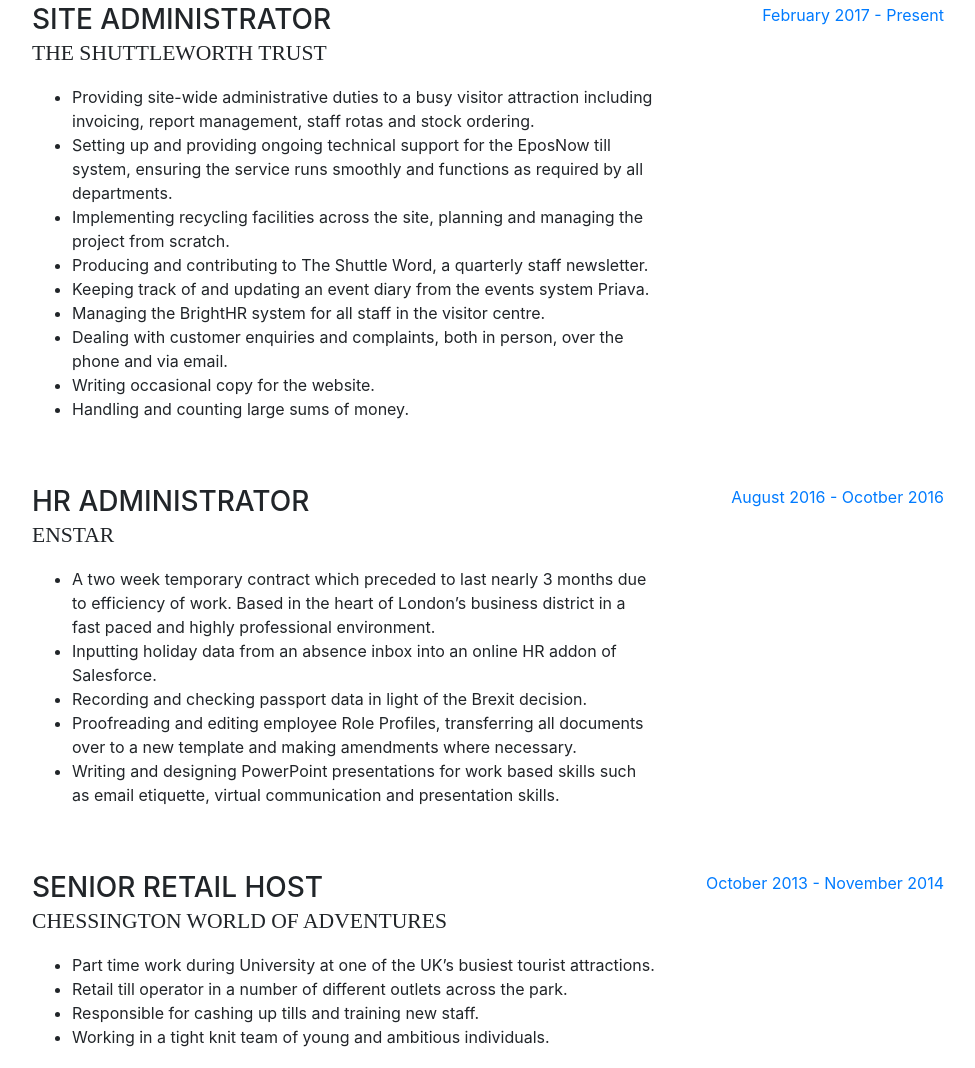
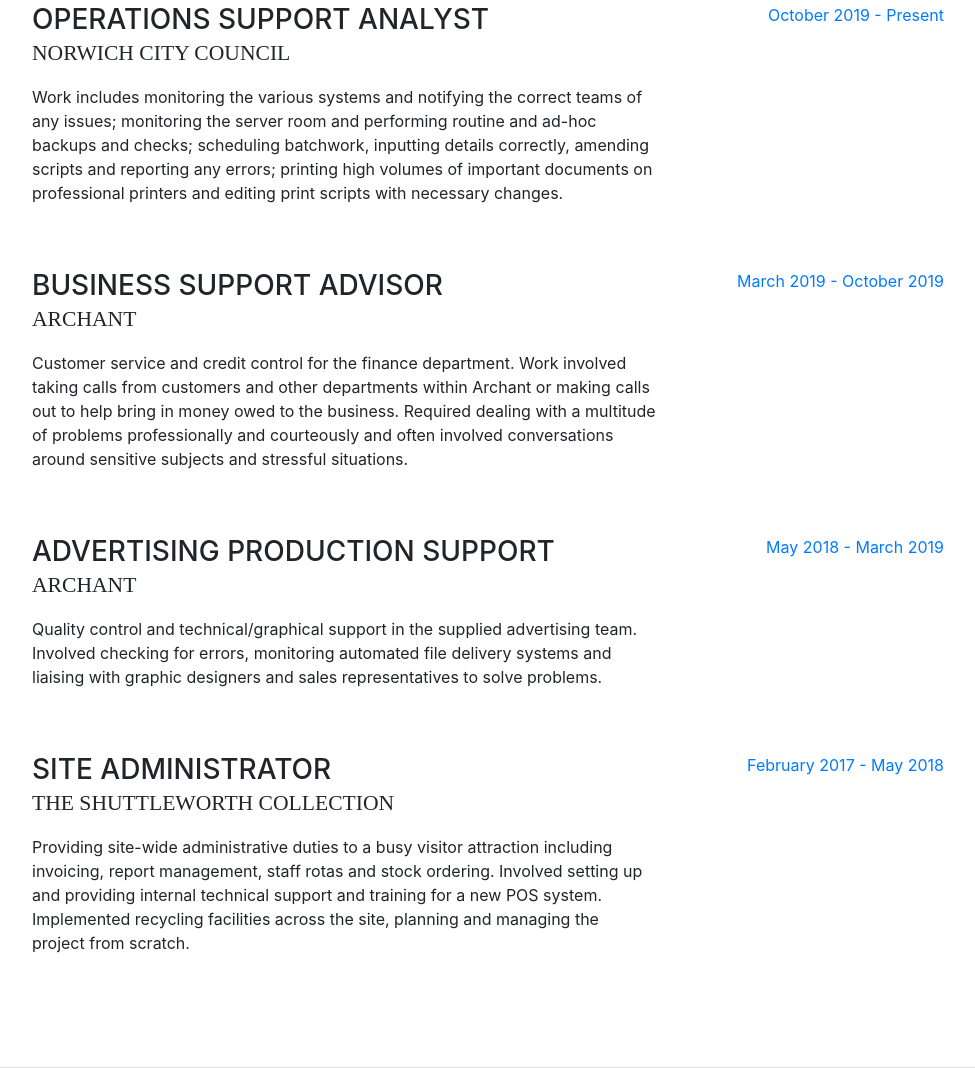
Before and after one commit to didalright/cv, a website with bundled scripts: page index.html in a window 1280 px wide. Shown: the part 931-1999 px from the top of the page, without its empty margins (288-1263 px from the left). Built offline with nearby package versions, Linux system fonts and the light colour scheme; a web font is replaced by a local one.

Commit message:
updating

```diff
--- a/index.html
+++ b/index.html
@@ -10,10 +10,8 @@
 
     <title>Ollie Didwell CV</title>
 
-    <!-- Bootstrap core CSS -->
     <link href="vendor/bootstrap/css/bootstrap.min.css" rel="stylesheet">
 
-    <!-- Custom fonts for this template -->
     <link href="https://fonts.googleapis.com/css?family=Saira+Extra+Condensed:100,200,300,400,500,600,700,800,900" rel="stylesheet">
     <link href="https://fonts.googleapis.com/css?family=Open+Sans:300,300i,400,400i,600,600i,700,700i,800,800i" rel="stylesheet">
     <link href="vendor/font-awesome/css/font-awesome.min.css" rel="stylesheet">
@@ -22,7 +20,6 @@
     <link rel="stylesheet"
     href="https://cdn.jsdelivr.net/npm/animate.css@3.5.2/animate.min.css">
 
-    <!-- Custom styles for this template -->
     <link href="css/resume.css" rel="stylesheet">
 
   </head>
@@ -70,13 +67,12 @@
           <h1 class="mb-0 animated fadeInLeftBig">Ollie
             <div class="animated fadeInUp text-primary" id=surn>Didwell</div>
           </h1>
-          <div class="subheading mb-5">5 Royal Oak Close · Biggleswade, Beds SG18 0BQ · +44 7881567792 ·
+          <div class="subheading mb-5">Norwcih · Norfolk NR2 2AS · +44 7881567792 ·
             <a href="mailto:ollie.didwell@gmail.com">ollie.didwell@gmail.com</a>
           </div>
-          <p class="mb-5">I am an experienced Administrator with a Journalism degree and an incresing passion for Web Development and coding. This web based CV serves as a foundation for my first creative projects; it will develop alongside myself as I learn more about the art and technique of building web based objects and frameworks.</p>
+          <p class="mb-5">With a surname that reflects his ambition to achieve, Ollie is seeking to further his career in IT in an engaging and dynamic workplace. He is hardworking and knowledge hungry; forever looking for ways to better himself and enrich his team’s capabilities. His recent foray into the craft of web development has sparked a passion which he is eager to explore further.</p>
           <ul class="list-inline list-social-icons mb-0">
             <li class="list-inline-item">
-            </li>
             <li class="list-inline-item">
               <a href="https://twitter.com/didalright" target="_blank">
                 <span class="fa-stack fa-lg">
@@ -111,58 +107,48 @@
 
           <div class="resume-item d-flex flex-column flex-md-row mb-5">
             <div class="resume-content mr-auto">
-              <h3 class="mb-0">Site Administrator</h3>
-              <div class="subheading mb-3">The Shuttleworth Trust</div>
-              <ul>
-              	<li>Providing site-wide administrative duties to a busy visitor attraction including invoicing, report management, staff rotas and stock ordering.</li>
-              	<li>Setting up and providing ongoing technical support for the EposNow till system, ensuring the service runs smoothly and functions as required by all departments.
-              	</li>
-              	<li>Implementing recycling facilities across the site, planning and managing the project from scratch.</li>
-              	<li>Producing and contributing to The Shuttle Word, a quarterly staff newsletter.</li>
-              	<li>Keeping track of and updating an event diary from the events system Priava. </li>
-              	<li>Managing the BrightHR system for all staff in the visitor centre.</li>
-              	<li>Dealing with customer enquiries and complaints, both in person, over the phone and via email.</li>
-              	<li>Writing occasional copy for the website.</li>
-              	<li>Handling and counting large sums of money.</li>
-              </ul>
-
+              <h3 class="mb-0">Operations Support Analyst</h3>
+              <div class="subheading mb-3">Norwich City Council</div>
+                <p>Work includes monitoring the various systems and notifying the correct teams of any issues; monitoring the server room and performing routine and ad-hoc backups and checks; scheduling batchwork, inputting details correctly, amending scripts and reporting any errors; printing high volumes of important documents on professional printers and editing print scripts with necessary changes.</p>
             </div>
             <div class="resume-date text-md-right">
-              <span class="text-primary">February 2017 - Present</span>
+              <span class="text-primary">October 2019 - Present</span>
             </div>
           </div>
 
           <div class="resume-item d-flex flex-column flex-md-row mb-5">
             <div class="resume-content mr-auto">
-              <h3 class="mb-0">HR Administrator</h3>
-              <div class="subheading mb-3">Enstar</div>
-              <ul>
-              	<li>A two week temporary contract which preceded to last nearly 3 months due to efficiency of work. Based in the heart of London’s business district in a fast paced and highly professional environment.</li>
-				<li>Inputting holiday data from an absence inbox into an online HR addon of Salesforce.</li>
-				<li>Recording and checking passport data in light of the Brexit decision.</li>
-				<li>Proofreading and editing employee Role Profiles, transferring all documents over to a new template and making amendments where necessary.</li>
-				<li>Writing and designing PowerPoint presentations for work based skills such as email etiquette, virtual communication and presentation skills.</li>
-              </ul>
+              <h3 class="mb-0">Business Support Advisor</h3>
+              <div class="subheading mb-3">Archant</div>
+                <p>Customer service and credit control for the finance department. Work involved taking calls from customers and other departments within Archant or making  calls out to help bring in money owed to the business. Required dealing with a multitude of problems professionally and courteously and often involved conversations around sensitive subjects and stressful situations.</p>
             </div>
             <div class="resume-date text-md-right">
-              <span class="text-primary">August 2016 - Ocotber 2016</span>
+              <span class="text-primary">March 2019 - October 2019</span>
             </div>
           </div>
 
           <div class="resume-item d-flex flex-column flex-md-row mb-5">
             <div class="resume-content mr-auto">
-              <h3 class="mb-0">Senior Retail Host</h3>
-              <div class="subheading mb-3">Chessington World of Adventures</div>
-          	<ul>
-			<li>Part time work during University at one of the UK’s busiest tourist attractions.</li>
-			<li>Retail till operator in a number of different outlets across the park. </li>
-			<li>Responsible for cashing up tills and training new staff.</li>
-			<li>Working in a tight knit team of young and ambitious individuals.</li>
+              <h3 class="mb-0">Advertising Production Support</h3>
+              <div class="subheading mb-3">Archant</div>
+                <p>Quality control and technical/graphical support in the supplied advertising team. Involved checking for errors, monitoring automated file delivery systems and liaising with graphic designers and sales representatives to solve problems.</p>
             </div>
             <div class="resume-date text-md-right">
-              <span class="text-primary">October 2013 - November 2014</span>
+              <span class="text-primary">May 2018 - March 2019</span>
             </div>
           </div>
+
+          <div class="resume-item d-flex flex-column flex-md-row mb-5">
+            <div class="resume-content mr-auto">
+              <h3 class="mb-0">Site Administrator</h3>
+              <div class="subheading mb-3">The Shuttleworth Collection</div>
+                <p>Providing site-wide administrative duties to a busy visitor attraction including invoicing, report management, staff rotas and stock ordering. Involved setting up and providing internal technical support and training for a new POS system. Implemented recycling facilities across the site, planning and managing the project from scratch.</p>
+            </div>
+            <div class="resume-date text-md-right">
+              <span class="text-primary">February 2017 - May 2018</span>
+            </div>
+          </div>
+
 
         </div>
 
@@ -176,7 +162,7 @@
             <div class="resume-content mr-auto">
               <h3 class="mb-0">University for the Creative Arts</h3>
               <div class="subheading mb-3">Bachelor of Arts (Hons) Music Journalism</div>
-              <div>Second Class - Upper Division (2:1)</div>
+              <p>Second Class - Upper Division (2:1)</p>
 
           </div>
             <div class="resume-date text-md-right">
@@ -190,15 +176,22 @@
               <div class="subheading mb-3">A Levels</div>
               <p>English Language and Literature, Statistics, Music Technology, Biology: AS</p>
              </div>
+          </div>
             <div class="resume-date text-md-right">
               <span class="text-primary">September 2010 - June 2012</span>
           </div>
 
+        <div class="resume-item d-flex flex-column flex-md-row">
+            <div class="resume-content mr-auto">
+              <h3 class="mb-0">Stratton Upper School</h3>
+              <div class="subheading mb-3">GCSE</div>
+              <p>A to C in 11 subjects includings As in English and Science and B in Mathematics.</p>
+             </div>
+          </div>
+            <div class="resume-date text-md-right">
+              <span class="text-primary">September 2007 - June 2010</span>
           </div>
 
-          </div>
-
-        </div>
       </section>
 
       <section class="resume-section p-3 p-lg-5 d-flex flex-column" id="skills">
@@ -213,7 +206,7 @@
             <li class="list-inline-item">
               <i class="devicons devicons-css3"></i>
             </li>
-           <!--  <li class="list-inline-item">
+           <!-- <li class="list-inline-item">
                 <i class="devicons devicons-javascript"></i>
                 </li> -->
            <!-- <li class="list-inline-item">
@@ -263,14 +256,12 @@
 
     </div>
 
-    <!-- Bootstrap core JavaScript -->
     <script src="vendor/jquery/jquery.min.js"></script>
     <script src="vendor/bootstrap/js/bootstrap.bundle.min.js"></script>
 
     <!-- Plugin JavaScript -->
     <script src="vendor/jquery-easing/jquery.easing.min.js"></script>
 
-    <!-- Custom scripts for this template -->
     <script src="js/resume.min.js"></script>
 
   </body>
```
Also changed, not shown: 1 other file. Lines whose indentation alone changed are shown as unchanged.
